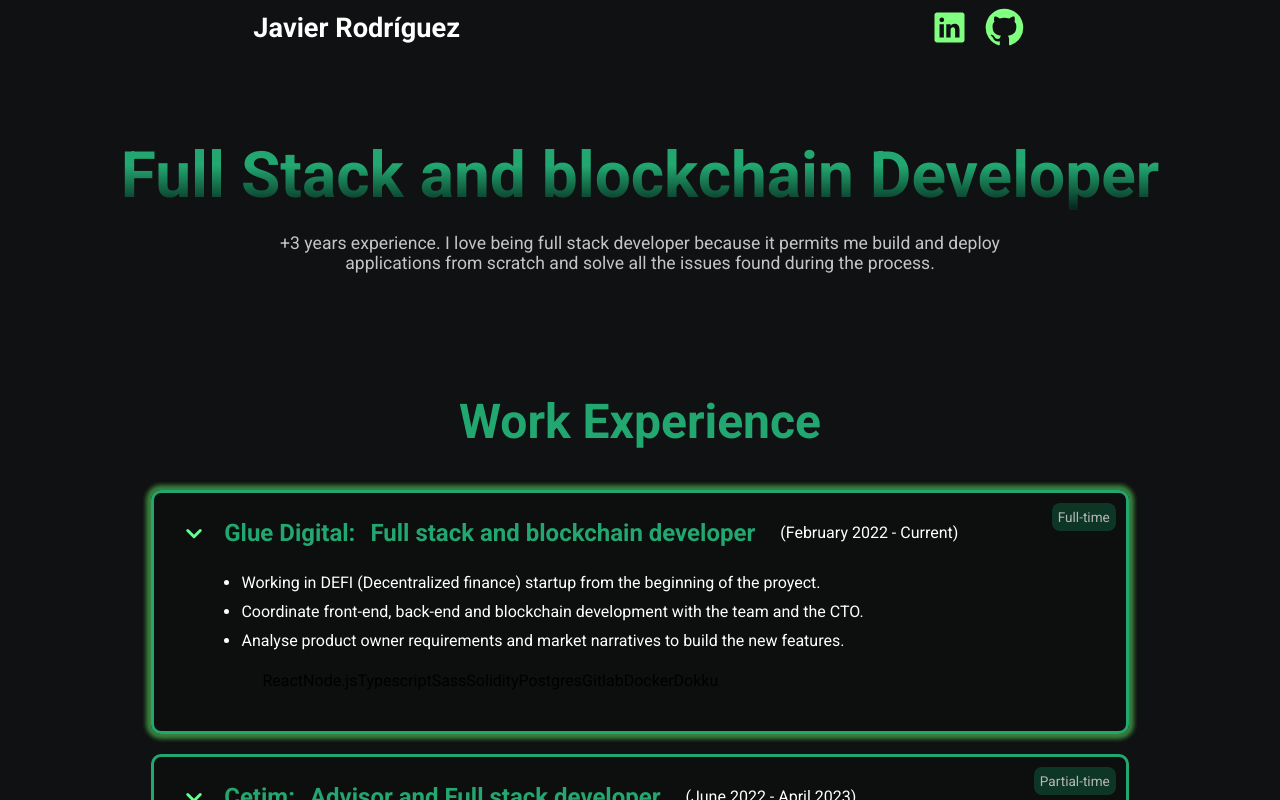
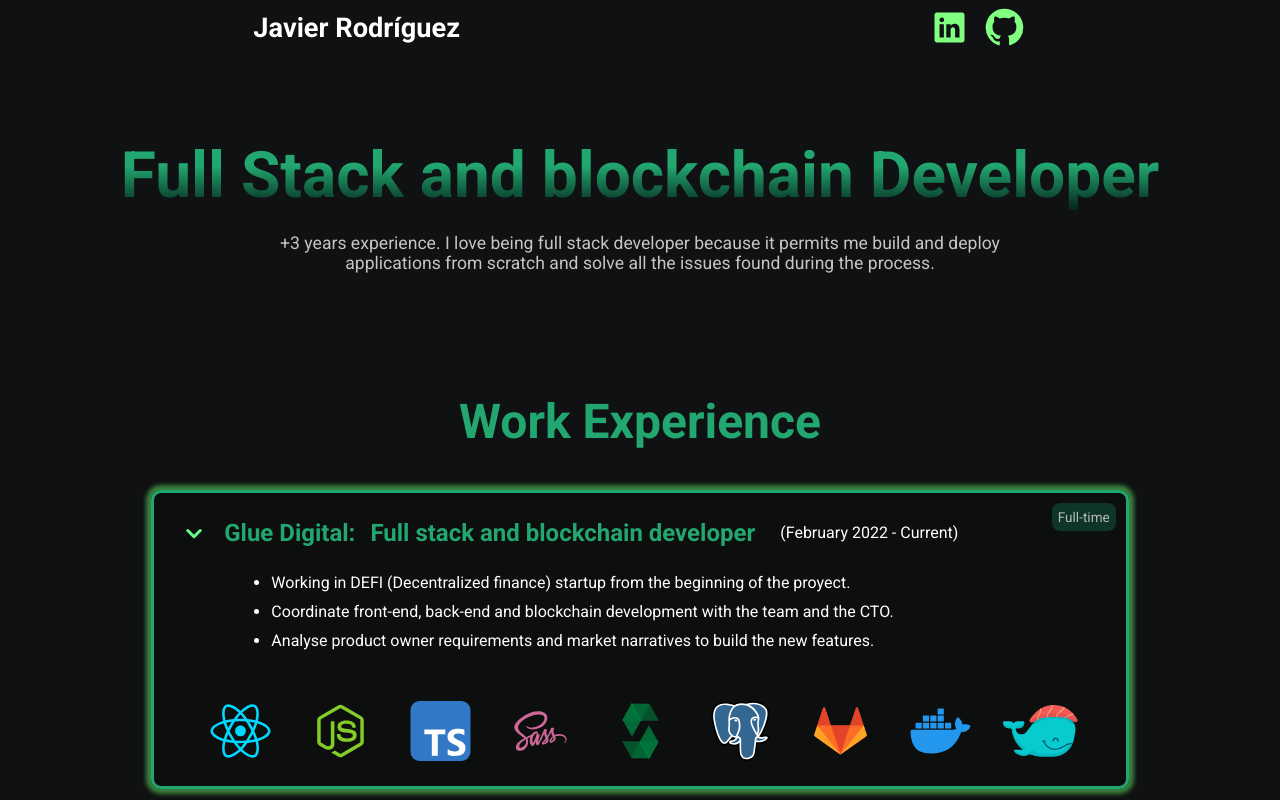
Before and after one commit to javirro/javirro-personal, a React (Create React App) app: page / in a window 1280 px wide. Both pictures are taken after a click on the element 568 px from the left and 532 px from the top of the page. Shown: the top 800 px of the page. Built offline with nearby package versions, Linux system fonts and the light colour scheme.

Commit message:
Add TechStack section

```diff
--- /dev/null
+++ b/src/components/WorkExperience/TechStack.css
@@ -0,0 +1,14 @@
+.tech-stack {
+  display: flex;
+  justify-content: center;
+  align-items: center;
+  width: 100%;
+  gap: 25px;
+  flex-wrap: wrap;
+  margin-top: 1rem;
+}
+
+.tech-stack .tech-icon {
+  width: 75px;
+  height: 60px;
+}
--- /dev/null
+++ b/src/components/WorkExperience/TechStack.tsx
@@ -0,0 +1,19 @@
+import { imgs } from "../../images"
+import "./TechStack.css"
+
+const TechStack = ({ techStack }: { techStack: string[] }) => {
+  return (
+    <div className="tech-stack">
+      {techStack.map((tech: string) => (
+        <TechStackItem tech={tech} key={tech} />
+      ))}
+    </div>
+  )
+}
+
+const TechStackItem = ({ tech }: { tech: string }) => {
+  const imgSrc = imgs[tech.toLowerCase() as keyof typeof imgs]
+  return <img src={imgSrc} alt={tech} className="tech-icon" />
+}
+
+export default TechStack
--- a/src/components/WorkExperience/WorkItem.css
+++ b/src/components/WorkExperience/WorkItem.css
@@ -46,7 +46,8 @@
   display: flex;
   flex-direction: column;
   align-items: center;
-  gap: 5px;
+  width: 100%;
+  gap: 35px;
   animation: moveDown 0.5s ease-in-out;
 }
 .work-item ul {
--- a/src/components/WorkExperience/WorkItem.tsx
+++ b/src/components/WorkExperience/WorkItem.tsx
@@ -2,6 +2,7 @@ import { useState } from "react"
 import { WorkExperienceData } from "../../types"
 import { imgs } from "../../images"
 import "./WorkItem.css"
+import TechStack from "./TechStack"
 
 interface WorkItemProps {
   experience: WorkExperienceData
@@ -28,7 +29,7 @@ const WorkItem = ({ experience }: WorkItemProps) => {
               <li key={i}>{r}</li>
             ))}
           </ul>
-          <p>{techStack}</p>
+        {techStack && <TechStack techStack={techStack} />}
         </div>
       )}
     </article>
--- a/src/data/workExperience.json
+++ b/src/data/workExperience.json
@@ -11,7 +11,7 @@
       "Coordinate front-end, back-end and blockchain development with the team and the CTO.",
       "Analyse product owner requirements and market narratives to build the new features."
     ],
-    "techStack": ["React", "Node.js", "Typescript", "Sass", "Solidity", "Postgres", "Gitlab", "Docker", "Dokku"]
+    "techStack": ["React", "Node", "Typescript", "Sass", "Solidity", "Postgres", "Gitlab", "Docker", "Dokku"]
   },
   {
     "company": "Cetim",
@@ -26,7 +26,7 @@
       "Deal with clients to understand proyect requirements.",
       "Writing technical documentation for the proyects."
     ],
-    "techStack": ["React", "Node.js", "Typescript", "CSS", "Solidity", "Github", "Azure", "Postgres"]
+    "techStack": ["React", "Node", "Typescript", "CSS", "Solidity", "Github", "Azure", "Postgres"]
   },
   {
     "company": "Cetim",
@@ -41,7 +41,7 @@
       "Deal with clients to understand proyect requirements.",
       "Writing technical documentation for the proyects."
     ],
-    "techStack": ["React", "Node.js", "Typescript", "CSS", "Boostrap", "Solidity", "Github", "Azure", "Postgres"]
+    "techStack": ["React", "Node", "Typescript", "CSS", "Solidity", "Github", "Azure", "Postgres"]
   },
   {
     "company": "OpenWebinars",
--- a/src/images/index.ts
+++ b/src/images/index.ts
@@ -12,6 +12,7 @@ import azure from "./azure.svg"
 import docker from "./docker.svg"
 import sass from "./sass.svg"
 import dokku from "./dokku.svg"
+
 
 export const imgs = {
   downArray,
```
Also changed, not shown: src/images/solidity.svg.
